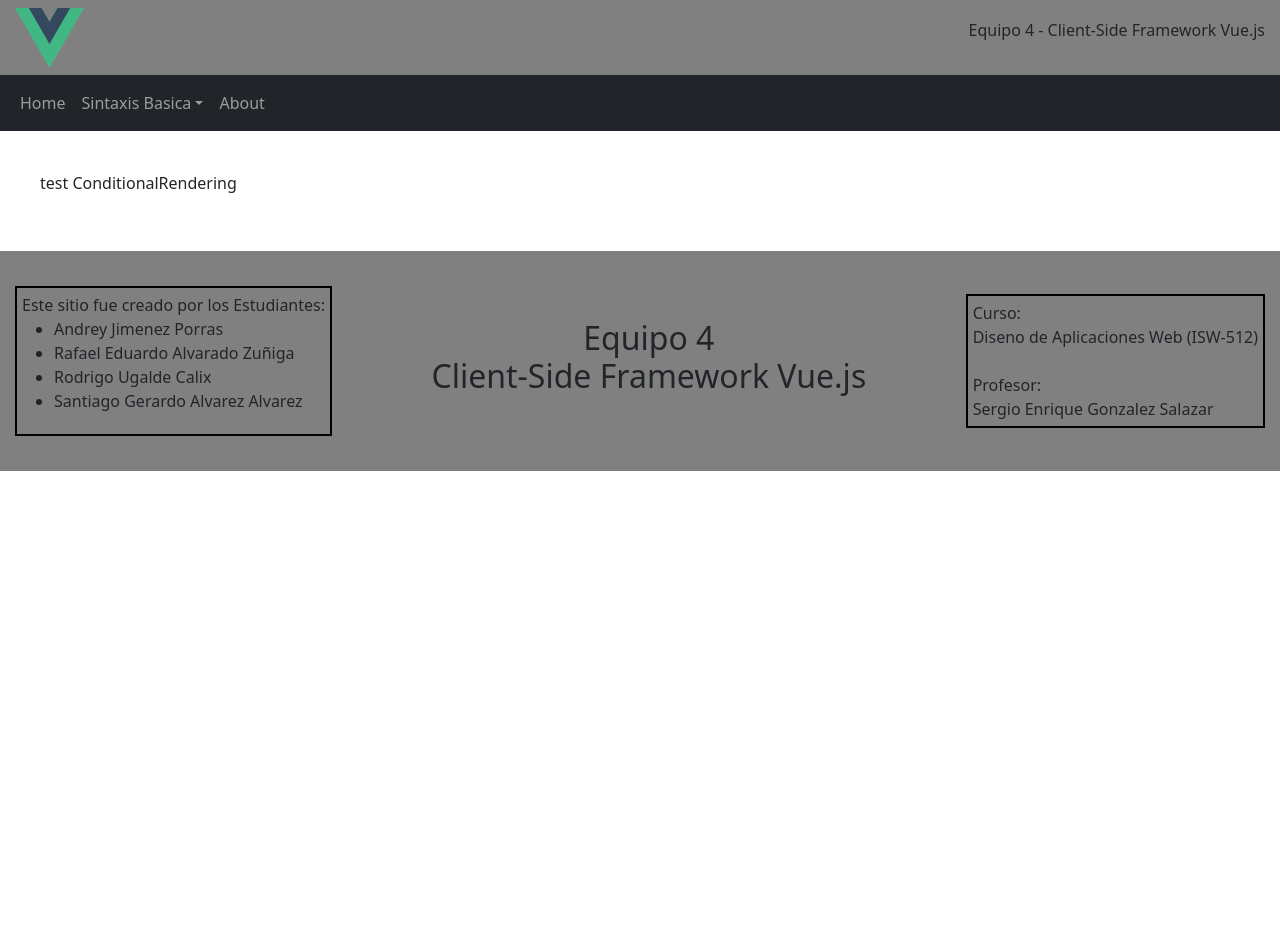
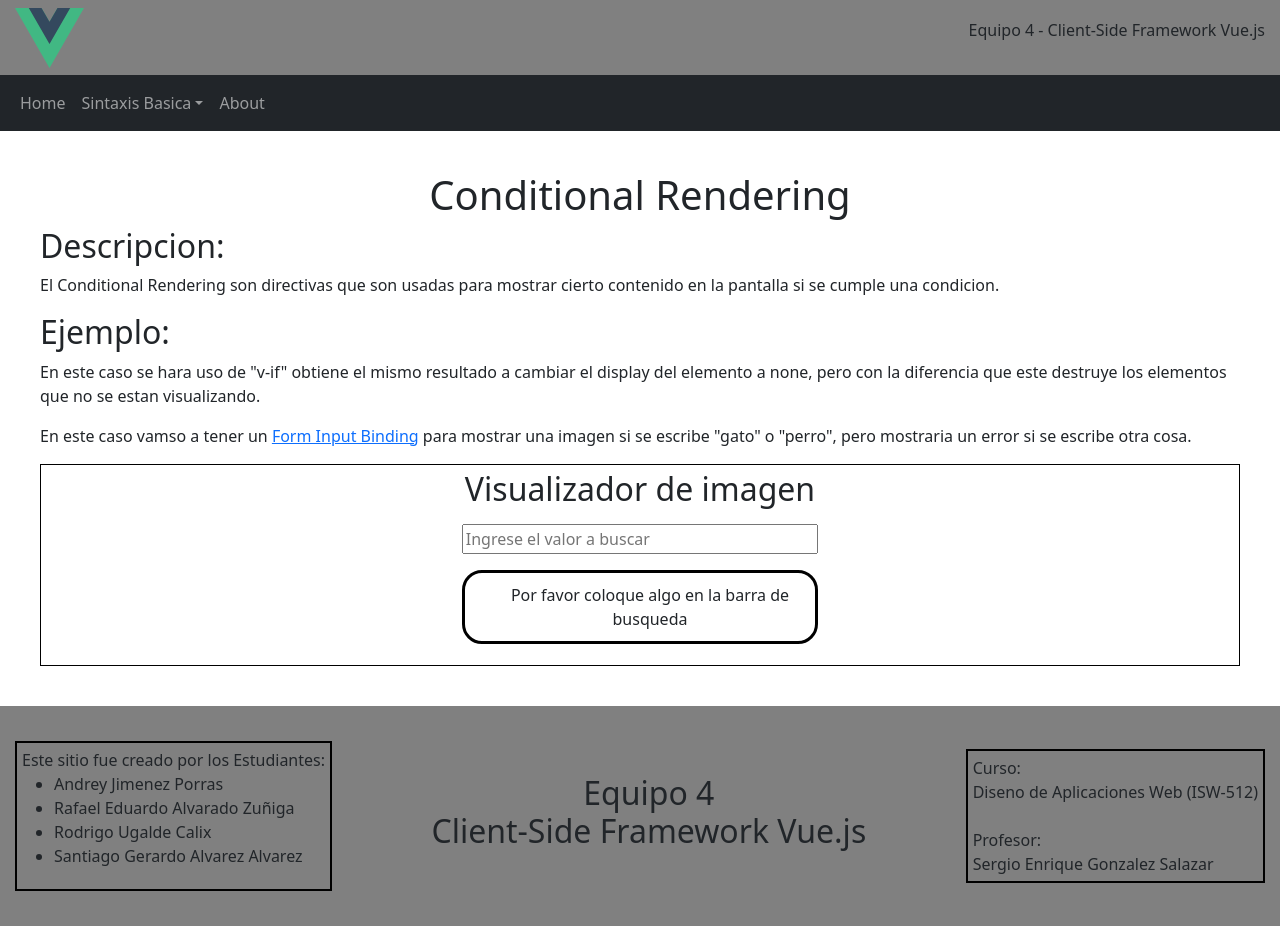
Before and after one commit to Baka69420/Grupo4-DesarrolloWeb, a Vue app in the folder Vuejs-Project/: page /conditional-rendering in a window 1280 px wide. Before the commit the page ends 800 px from the top, so only its background shows below. Built offline with nearby package versions, Linux system fonts and the light colour scheme.

Commit message:
Update ConditionalRendering.vue
Completed the design of the Conditional Rendering Example

```diff
--- a/Vuejs-Project/src/components/SintaxisBasica/ConditionalRendering/ConditionalRendering.vue
+++ b/Vuejs-Project/src/components/SintaxisBasica/ConditionalRendering/ConditionalRendering.vue
@@ -1,11 +1,82 @@
 <template>
-    <p>test ConditionalRendering</p>
+    <h1>Conditional Rendering</h1>
+    <h2>Descripcion:</h2>
+    <p>El Conditional Rendering son directivas que son usadas para mostrar cierto contenido en la pantalla si se cumple una condicion.<br></p>
+    <h2>Ejemplo:</h2>
+    <p>En este caso se hara uso de "v-if" obtiene el mismo resultado a cambiar el display del elemento a none, pero con la diferencia que este destruye los elementos que no se estan visualizando.</p>
+    <p>En este caso vamso a tener un <router-link :to="{name: 'form-input-bindings'}">Form Input Binding</router-link> para mostrar una imagen si se escribe "gato" o "perro", pero mostraria un error si se escribe otra cosa.</p>
+    <div id="ejemplo">
+        <h2>Visualizador de imagen</h2>
+        <p></p>
+        <input type="text" v-model="valorBusqueda" placeholder="Ingrese el valor a buscar">
+        <p></p>
+        <div class="resultado" v-if="valorBusqueda.toLocaleLowerCase() === 'gato'">
+            <img src="cat.jpeg" alt="foto de gato">
+        </div>
+        <div class="resultado" v-else-if="valorBusqueda.toLocaleLowerCase() === 'perro'">
+            <img src="dog.jpg" alt="foto de perro">
+        </div>
+        <div class="resultado" v-else-if="valorBusqueda.toLocaleLowerCase() === 'rickroll'">
+            <iframe width="560" height="315" src="https://www.youtube.com/embed/dQw4w9WgXcQ" title="YouTube video player" frameborder="0" allow="accelerometer; autoplay; clipboard-write; encrypted-media; gyroscope; picture-in-picture; web-share" allowfullscreen></iframe>
+        </div>
+        <div class="resultado" v-else-if="valorBusqueda === ''">
+            <p>Por favor coloque algo en la barra de busqueda</p>
+        </div>
+        <div class="resultado" v-else>
+            <p>No tenemos imagenes de {{ valorBusqueda }}</p>
+        </div>
+        <p></p>
+    </div>
 </template>
 
 <script>
-
+export default {
+  data() {
+    return {
+      valorBusqueda: '',
+    };
+  }
+}
 </script>
 
 <style scoped>
+h1 {
+    text-align: center;
+}
 
+#ejemplo {
+    text-align: center;
+    padding: 5px;
+    border: 1px solid black;
+}
+
+#ejemplo input {
+    width: 30%;
+}
+
+#ejemplo .resultado {
+    margin: 0 auto;
+    border: 3px black solid;
+    border-radius: 20px;
+    width: 30%;
+    height: auto;
+    overflow: hidden;
+}
+
+#ejemplo .resultado * {
+    width: 100%;
+    margin: 0;
+}
+#ejemplo .resultado p {
+    margin: 10px;
+}
+
+#caja {
+    height: 200px;
+    width: 200px;
+    margin: 0 auto;
+    background-color: blueviolet;
+    border-radius: 10px;
+    border: 2px solid black;
+}
 </style>
```
